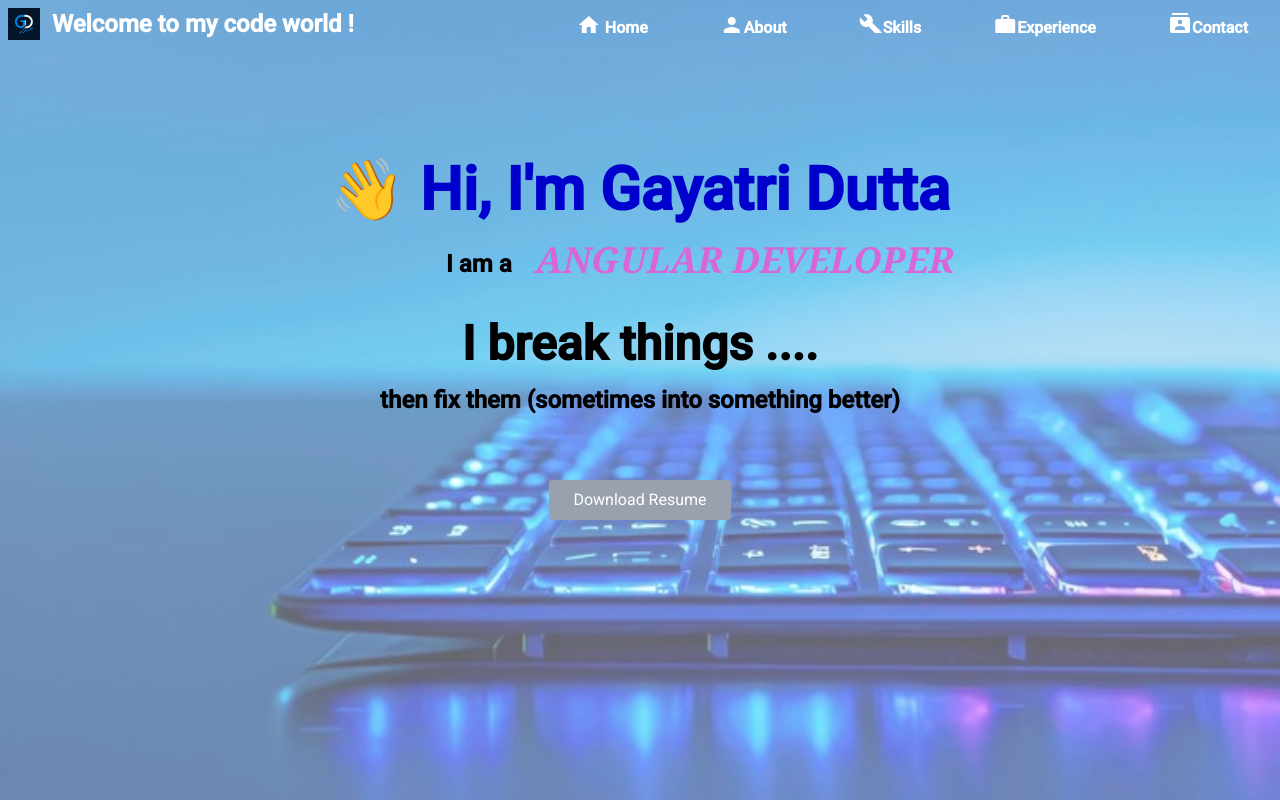
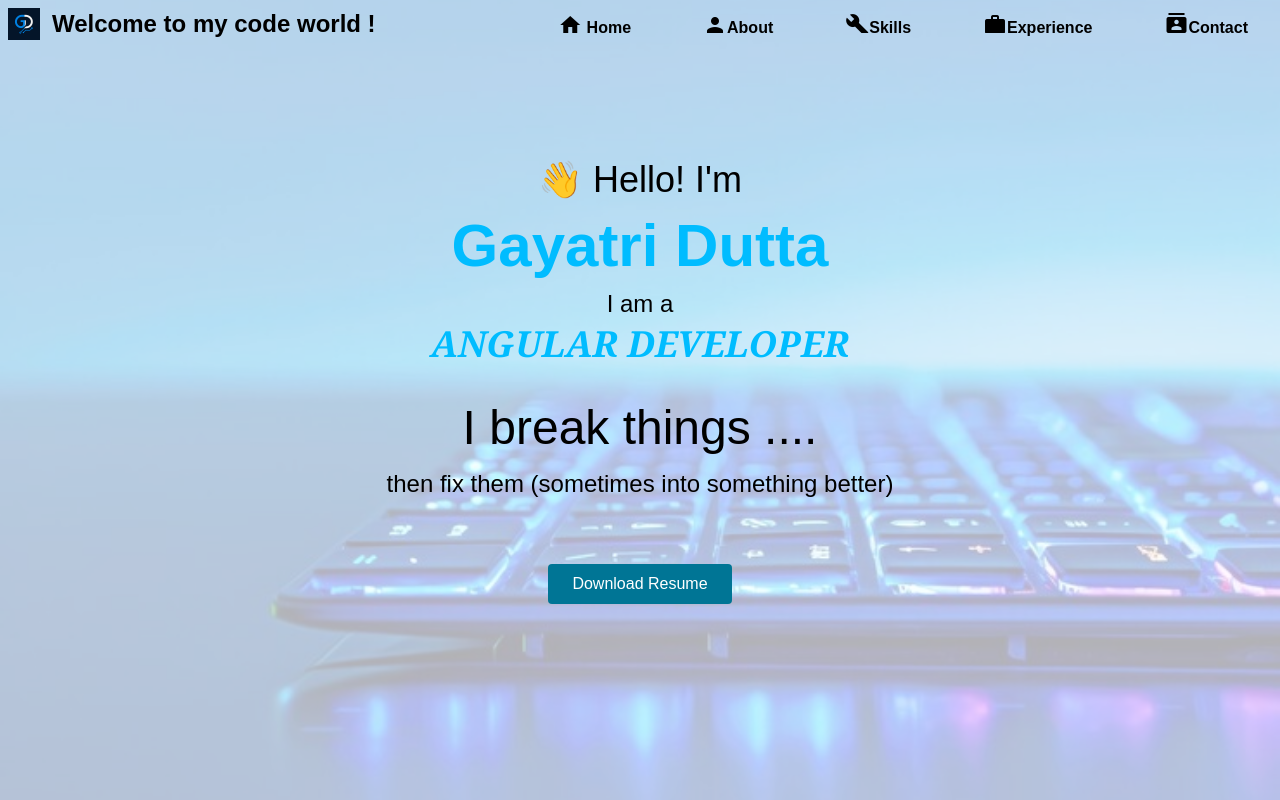
Before and after one commit to GayatriDutta/portfolio, an Angular app: page / in a window 1280 px wide. Shown: the top 800 px of the page. Built offline with nearby package versions, Linux system fonts and the light colour scheme.

Commit message:
updated home page

```diff
--- a/src/app/header/header.css
+++ b/src/app/header/header.css
@@ -11,8 +11,8 @@
   transform: scale(1.05);
   background-color: transparent;
   font-weight: bold;
-  color: #0e469b;
-  box-shadow: 0 4px 20px #0e469b;
+  color: #00bcff;
+  box-shadow: 0 4px 20px #00bcff;
 }
 
 .header {
@@ -24,13 +24,17 @@
 }
 
 .header.scrolled {
-  background-color: #3a3f49;
-  color: #2a7cf7 !important;
+  background-color: #83979f;
+  color: #00bcff !important;
   box-shadow: 0 2px 10px rgba(31, 23, 23, 0.795);
 }
 
-.header.scrolled .header-tab {
-  color: #2a7cf7 !important;
+.header.scrolled .header-tab .tab-pill {
+  color: #00bcff !important;
+}
+
+.header.scrolled .tag-line {
+  color: #00bcff !important;
 }
 
 .logo {
--- a/src/app/header/header.html
+++ b/src/app/header/header.html
@@ -7,34 +7,34 @@
       <div routerLink="" class="w-10 pl-2">
         <img class="" src="/assets/logo.png" />
       </div>
-      <a href="#" class="tag-line text-white text-2xl font-semibold"
+      <a href="#" class=" tag-line text-black text-2xl font-semibold"
         >Welcome to my code world !</a
       >
     </div>
     <div class="flex justify-center items-center " class="hamburger" (click)="showMenudropdown = !showMenudropdown"><img class="rounded-full w-10 pt-1" src="assets/hamburger.png"  ></div>
     <ul *ngIf="showMenu()" (click)="showMenudropdown = !showMenudropdown" class="flex gap-[5vw] justify-space menu" [ngClass]="{}">
       <li class="header-tab">
-        <a routerLink="" class="text-white font-bold"
+        <a routerLink="" class=" tab-pill text-black font-bold"
           ><mat-icon class="py-1 pr-3">home</mat-icon> Home</a
         >
       </li>
       <li class="header-tab">
-        <a routerLink="" fragment="about" class="text-white font-bold"
+        <a routerLink="" fragment="about" class="tab-pill text-black font-bold"
           ><mat-icon class="py-1 pr-3">person</mat-icon>About</a
         >
       </li>
       <li class="header-tab">
-        <a routerLink="" fragment="skills" class="text-white font-bold"
+        <a routerLink="" fragment="skills" class=" tab-pill text-black font-bold"
           ><mat-icon class="py-1 pr-3">build</mat-icon>Skills</a
         >
       </li>
       <li class="header-tab">
-        <a routerLink="" fragment="projects" class="text-white font-bold"
+        <a routerLink="" fragment="projects" class=" tab-pill text-black font-bold"
           ><mat-icon class="py-1 pr-3">work</mat-icon>Experience</a
         >
       </li>
       <li class="header-tab">
-        <a routerLink="" fragment="contact" class="text-white font-bold"
+        <a routerLink="" fragment="contact" class="tab-pill text-black font-bold"
           ><mat-icon class="py-1 pr-3"> contacts</mat-icon>Contact</a
         >
       </li>
--- a/src/app/home/home.css
+++ b/src/app/home/home.css
@@ -1,4 +1,3 @@
-
 .home-container {
   position: relative;
   z-index: 1;
@@ -14,27 +13,20 @@
   background-image: url(../../assets/background.jpg) !important;
   background-size: cover;
   background-position: center;
-  opacity: 0.6; /* 🔽 adjust opacity here */
+  opacity: 0.3; /* 🔽 adjust opacity here */
   z-index: -1;
 }
 
 .name {
-    color: mediumblue;
-    font-weight: bolder;
+  color: #00bcff;
 }
 
 .profile {
-  color: rgb(216, 102, 216);
+  color: #00bcff;
   font-weight: bolder;
-  font-family:Cambria, Cochin, Georgia, Times, 'Times New Roman', serif;
+  font-family: Cambria, Cochin, Georgia, Times, "Times New Roman", serif;
   font-style: italic;
   animation-name: example;
-  animation-duration: 30s;
+  animation-duration: 22s;
   animation-iteration-count: infinite;
 }
-
-@keyframes example {
-  100% {
-  transform: scale3d(1.1);
-  }
-}
--- a/src/app/home/home.html
+++ b/src/app/home/home.html
@@ -1,11 +1,13 @@
 <div class="home-container">
   <div class="items-center min-h-screen min-w-screen justify-center home pt-20">
     <section class="text-center grid justify-center pt-20">
-      <h1 class="name text-6xl text-center mb-4" data-aos="zoom-in">
-        👋 Hi, I'm Gayatri Dutta
-      </h1>
-      <div class="flex gap-6 pl-30">
-        <p class="text-2xl pt-3 font-bold">I am a</p>
+      <div class="">
+        <h1 class=" text-4xl text-center mb-4" data-aos="zoom-in">
+          👋 Hello! I'm</h1>
+          <p class="name text-6xl font-bold">Gayatri Dutta</p>
+        </div>
+      <div class="">
+        <p class="text-2xl pt-3">I am a</p>
         <p
           class="pt-1 text-4xl profile uppercase rotating-text"
           [class.fade]="fade"
@@ -16,16 +18,14 @@
     </section>
 
     <section class="text-center py-10">
-      <h1 class="text-5xl font-bold mb-4">I break things ....</h1>
-      <p class="text-2xl font-bold">
-        then fix them (sometimes into something better)
-      </p>
+      <h1 class="text-5xl mb-4">I break things ....</h1>
+      <p class="text-2xl">then fix them (sometimes into something better)</p>
     </section>
     <div class="grid justify-center pb-6">
       <a
         href="../assets/resume.pdf"
         target="_blank"
-        class="mt-6 inline-block bg-gray-400 text-white px-6 py-2 rounded hover:bg-gray-700 transition"
+        class="mt-6 inline-block bg-cyan-700 text-white px-6 py-2 rounded hover:bg-cyan-700 transition"
       >
         Download Resume
       </a>
--- a/src/styles.css
+++ b/src/styles.css
@@ -1,11 +1,13 @@
 @import "tailwindcss";
 @import "aos/dist/aos.css";
+@import url('https://fonts.googleapis.com/css2?family=Josefin+Sans&display=swap');
+
 html,
 body {
   height: 100%;
 }
 body {
   margin: 0;
-  font-family: Roboto, "Helvetica Neue", sans-serif;
+  font-family: 'Josefin Sans', sans-serif;
   overflow-x: hidden;
 }
```
